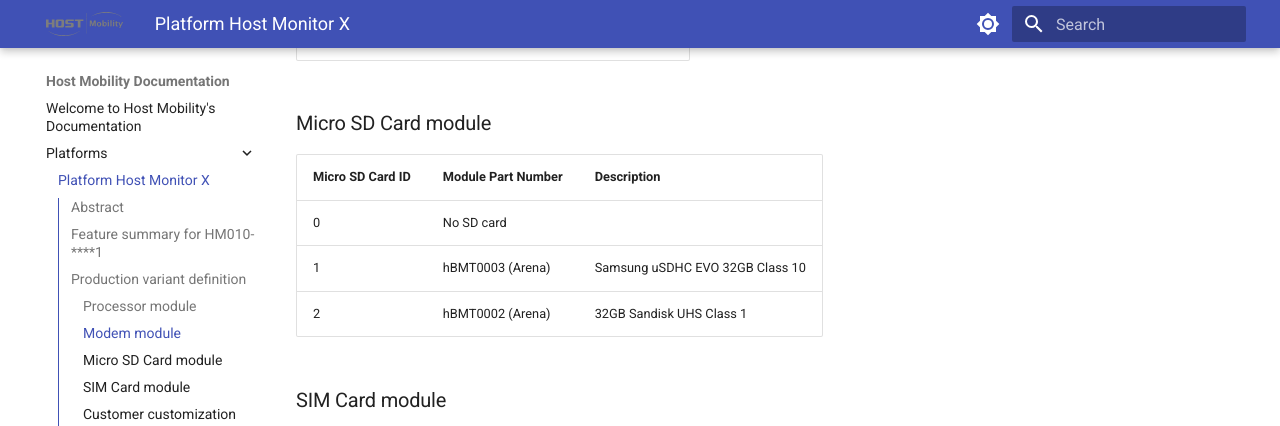
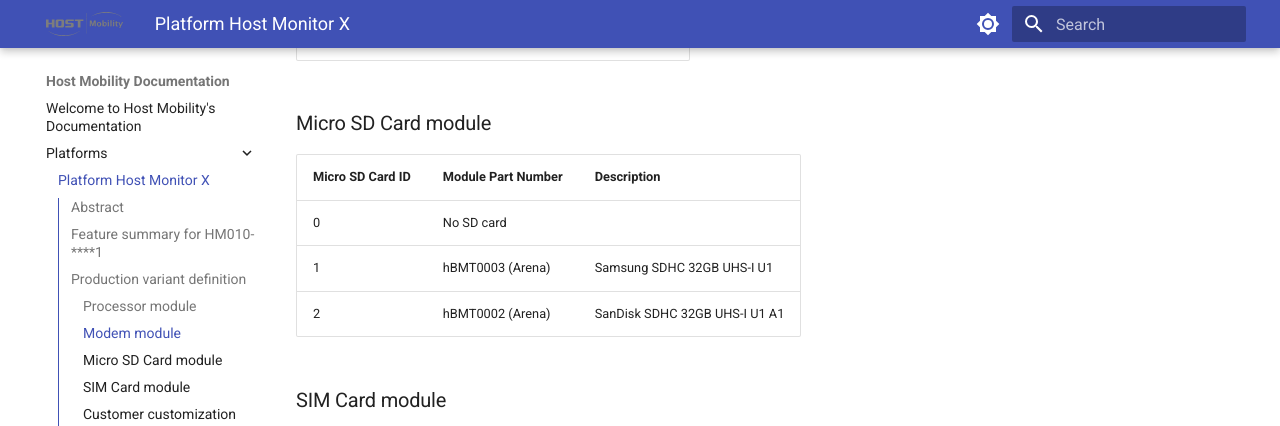
Before and after one commit to hostmobility/documentation, an MkDocs documentation site: the page built from docs/product/host-monitor-x.md, in a window 1280 px wide and 900 px high, scrolled down 2826 px. Shown: the top 426 px of the window. Built offline with MkDocs 1.6.1 and Material for MkDocs 9.7.7, drawn with Linux system fonts in a browser that asks for light colours.

Commit message:
HMX: Clarify SD card descriptions (#56)
Revise the description of both SD cards:

- Add A1 (Application performance class 1) label for SanDisk card
- Add UHS-I (Ultra high speed 1 bus interface) label for both cards
- Add U1 (Minimal sequential write speed of 10MB/s) label for both cards
  replacing the old Class 10 label

```diff
--- a/docs/product/host-monitor-x.md
+++ b/docs/product/host-monitor-x.md
@@ -64,11 +64,11 @@
 
 ### Micro SD Card module
 
-| Micro SD Card ID | Module Part Number | Description                             |
+| Micro SD Card ID | Module Part Number  | Description                             |
 |------------------|---------------------|-----------------------------------------|
 | 0                | No SD card          |                                         |
-| 1                | hBMT0003 (Arena)    | Samsung uSDHC EVO 32GB Class 10         |
-| 2                | hBMT0002 (Arena)    | 32GB Sandisk UHS Class 1                 |
+| 1                | hBMT0003 (Arena)    | Samsung SDHC 32GB UHS-I U1              |
+| 2                | hBMT0002 (Arena)    | SanDisk SDHC 32GB UHS-I U1 A1           |
 
 ### SIM Card module
 
```
